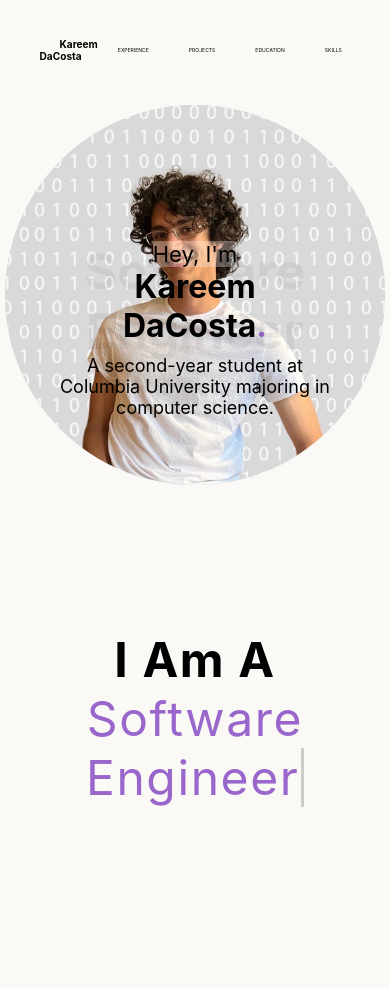
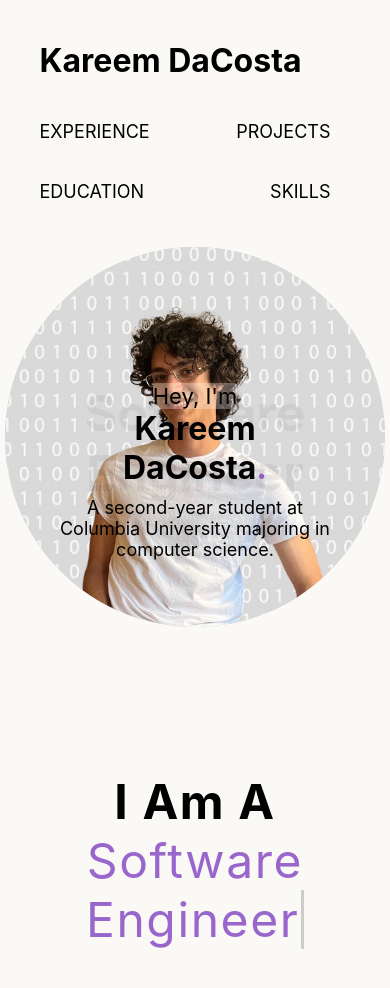
Before and after one commit to KareemDaCosta/kareem-dacosta-personal-website, a React (Create React App) app: page / in a window 390 px wide. Shown: the top 988 px of the page. Before the commit the page ends 943 px from the top, so only its background shows below. Built offline with nearby package versions, Linux system fonts and the light colour scheme.

Commit message:
Responsive Navbar

```diff
--- a/src/components/Navbar/Navbar.css
+++ b/src/components/Navbar/Navbar.css
@@ -1,26 +1,26 @@
 .navbar {
 	display: flex;
-  justify-content: space-between;
+    justify-content: space-between;
 	max-width: 100%;
 	padding: 20px;
 	text-align: left;
 	margin-left: 5%;
 	margin-right: 5%;
 	font-family: "Inter";
-	font-size: 1.3vw;
 	color: black;
 	align-items: center;
-	text-indent: 20px;
+    flex-flow: row wrap;
 }
 
 .navbar-button-container {
 	text-align: right;
 	display: flex;
     justify-content: space-between;
+    flex-flow: row wrap;
 }
 
 .navbar-button {
-	font-size: 1.3vw;
+	font-size: 18px;
 	color: black;
 	position: relative;
 	text-align: right;
```
